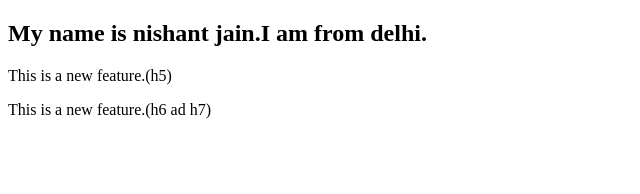
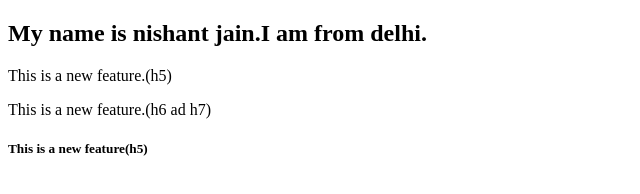
Before and after one commit to nishantjain8920/practice8, a plain HTML site: page index.html in a window 1280 px wide. Shown: the whole page, without its empty margins (0-640 px from the left). Drawn offline with Linux system fonts and the light colour scheme.

Commit message:
add both changes

```diff
--- a/index.html
+++ b/index.html
@@ -9,5 +9,6 @@
     <h2>My name is nishant jain.I am from delhi.</h2>
     <p>This is a new feature.(h5)</p>
     <p>This is a new feature.(h6 ad h7)</p>
+    <h5>This is a new feature(h5)</h5>
 </body>
 </html>
```
